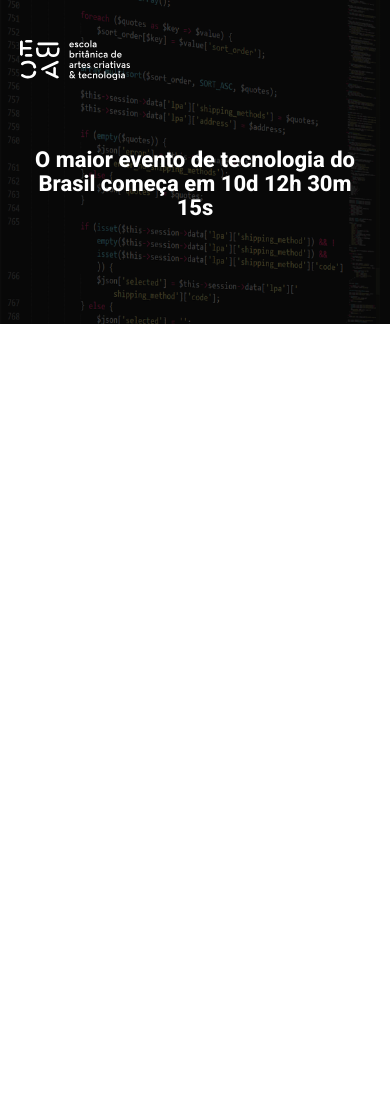
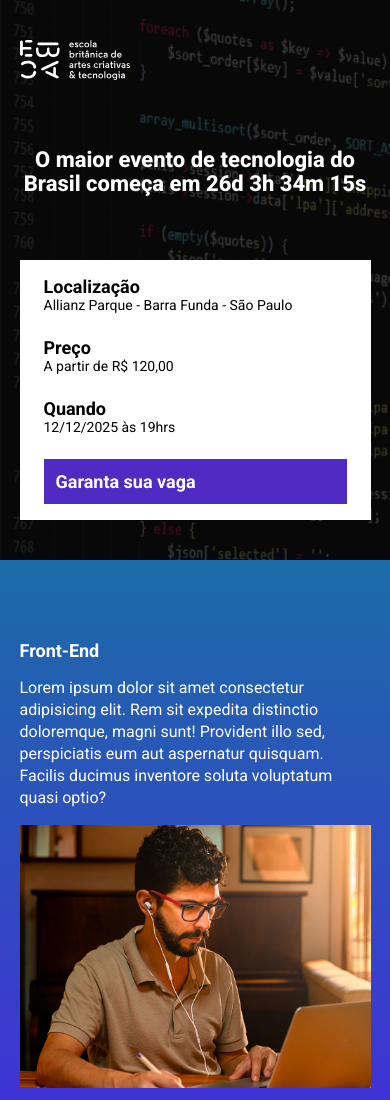
Before and after one commit to IImLucasR/ebac_tech_Talks, a website built with Parcel: page src/index.html in a window 390 px wide. Shown: the top 1100 px of the page. Before the commit the page ends 844 px from the top, so only its background shows below. Built offline with nearby package versions, Linux system fonts and the light colour scheme.

Commit message:
Criando a contagem regressiva

```diff
--- a/package.json
+++ b/package.json
@@ -3,7 +3,8 @@
   "version": "1.0.0",
   "description": "",
   "scripts": {
-    "dev": "parcel ./src/index.html ./src/styles/main.scss ./src/scripts/main.js",
+    "dev": "parcel ./src/index.html ./src/styles/main.scss ./src/scripts/main.js --cache-dir .parcel-cache",
+    "build": "parcel build src/index.html",
     "test": "echo \"Error: no test specified\" && exit 1"
   },
   "keywords": [],
@@ -12,6 +13,7 @@
   "type": "commonjs",
   "devDependencies": {
     "@parcel/transformer-sass": "^2.15.4",
+    "events": "^3.3.0",
     "parcel": "^2.15.4",
     "sharp": "^0.33.5"
   }
--- a/src/index.html
+++ b/src/index.html
@@ -8,6 +8,7 @@
     <link rel="preconnect" href="https://fonts.gstatic.com" crossorigin>
     <link href="https://fonts.googleapis.com/css2?family=Roboto:ital,wght@0,100..900;1,100..900&display=swap" rel="stylesheet">
     <link rel="stylesheet" href="./styles/main.scss">
+    <link rel="stylesheet" href="https://unpkg.com/aos@next/dist/aos.css" />
 </head>
 <body>
     <header class="hero">
@@ -15,10 +16,66 @@
             <h1></h1>
             <img class="hero__logo" src="./images/ebac_logo.svg" alt="EBAC">
             <p class="hero__text">
-                O maior evento de tecnologia do Brasil começa em 10d 12h 30m 15s
+                O maior evento de tecnologia do Brasil começa em <span id="contador">10d 12h 30m 15s</span>
             </p>
+            <div class="infos-bar">
+                <ul class="infos-bar__infos">
+                    <li class="infos-bar__infos__item">
+                        <b>Localização</b>
+                        Allianz Parque - Barra Funda - São Paulo
+                    </li>
+                    <li class="infos-bar__infos__item">
+                        <b>Preço</b>
+                        A partir de R$ 120,00
+                    </li>
+                    <li class="infos-bar__infos__item">
+                        <b>Quando</b>
+                        12/12/2025 às 19hrs
+                    </li>
+                </ul>
+                <a href="#" class="button button--primary" >Garanta sua vaga</a>
+            </div>
         </div>
     </header>
+
+    <section class="event event--frontend">
+        <div class="container" data-aos="fade-right">
+            <div class="event__details">
+                <h2 class="event__details__title">Front-End</h2>
+                <p class="event__details__description">Lorem ipsum dolor sit amet consectetur adipisicing elit. Rem sit expedita distinctio doloremque, magni sunt! Provident illo sed, perspiciatis eum aut aspernatur quisquam. Facilis ducimus inventore soluta voluptatum quasi optio?</p>
+            </div>
+            <img class="event__image" src="./images/frontend.png" alt="Front-End">
+        </div>
+    </section>
+    <section class="event event--ui-ux event--image-left">
+        <div class="container" data-aos="fade-left">
+            <div class="event__details">
+                <h2 class="event__details__title">UI/UX</h2>
+                <p class="event__details__description">Lorem ipsum dolor sit amet consectetur adipisicing elit. Rem sit expedita distinctio doloremque, magni sunt! Provident illo sed, perspiciatis eum aut aspernatur quisquam. Facilis ducimus inventore soluta voluptatum quasi optio?</p>
+            </div>
+            <img class="event__image" src="./images/frontend.png" alt="Front-End">
+        </div>
+    </section>
+    <section class="event event--data-science">
+        <div class="container" data-aos="fade-right">
+            <div class="event__details">
+                <h2 class="event__details__title">Data Science</h2>
+                <p class="event__details__description">Lorem ipsum dolor sit amet consectetur adipisicing elit. Rem sit expedita distinctio doloremque, magni sunt! Provident illo sed, perspiciatis eum aut aspernatur quisquam. Facilis ducimus inventore soluta voluptatum quasi optio?</p>
+            </div>
+            <img class="event__image" src="./images/frontend.png" alt="Front-End">
+        </div>
+    </section>
+    <section class="event event--backend event--image-left">
+        <div class="container" data-aos="fade-left">
+            <div class="event__details">
+                <h2 class="event__details__title">Back-end</h2>
+                <p class="event__details__description">Lorem ipsum dolor sit amet consectetur adipisicing elit. Rem sit expedita distinctio doloremque, magni sunt! Provident illo sed, perspiciatis eum aut aspernatur quisquam. Facilis ducimus inventore soluta voluptatum quasi optio?</p>
+            </div>
+            <img class="event__image" src="./images/frontend.png" alt="Front-End">
+        </div>
+    </section>
+
+    <script src="https://unpkg.com/aos@next/dist/aos.js"></script>
     <script src="./scripts/main.js"></script>
 </body>
 </html>
--- a/src/scripts/main.js
+++ b/src/scripts/main.js
@@ -1 +1,28 @@
-console.log("Olá Mundo");
+AOS.init();
+
+const dataDoEvento = new Date("Aug 16, 2025 19:00:00");
+const timeStampDoEvento = dataDoEvento.getTime();
+
+const contaAsHoras = setInterval(function() {
+    const agora = new Date();
+    const timeStampAtual = agora.getTime();
+
+    const distanciaAteOEvento = timeStampDoEvento - timeStampAtual;
+
+    const diaEmMs = 1000 * 60 * 60 * 24;
+    const horaEmMs = 1000 * 60 * 60;
+    const minutoEmMs = 1000 * 60;
+
+    const diasAteOEvento = Math.floor(distanciaAteOEvento / diaEmMs);
+    const horasAteOEvento = Math.floor((distanciaAteOEvento % diaEmMs) / horaEmMs);
+    const minutosAteOEvento = Math.floor((distanciaAteOEvento % horaEmMs) / minutoEmMs);
+    const segundosAteOEvento = Math.floor((distanciaAteOEvento % minutoEmMs) / 1000);
+
+    document.getElementById("contador").innerHTML = `${diasAteOEvento}d ${horasAteOEvento}h ${minutosAteOEvento}m ${segundosAteOEvento}s`
+
+    if (distanciaAteOEvento < 0) {
+        clearInterval(contaAsHoras);
+        document.getElementById("contador").innerHTML = "Evento expirado"
+
+    }
+}, 1000);
--- /dev/null
+++ b/src/styles/_event.scss
@@ -0,0 +1,63 @@
+@use "variables";
+
+.event {
+    padding: 80px 0;
+
+    &--frontend {
+        background-image: linear-gradient(variables.$blue1, variables.$blue2);
+    }
+
+    &--ui-ux {
+        background-image: linear-gradient(variables.$blue2, variables.$pink);
+    }
+
+    &--data-science {
+        background-image: linear-gradient(variables.$pink, variables.$yellow);
+    }
+
+    &--backend {
+        background-image: linear-gradient(variables.$yellow, variables.$pink);
+    }
+
+    &--image-left {
+        .container {
+            flex-direction: row-reverse;
+        }
+    }
+
+    .container {
+        display: flex;
+        gap: 40px;
+    }
+
+    &__image {
+        max-width: 360px;
+    }
+
+    &__details {
+        &__title {
+            font-size: 18px;
+            font-weight: bold;
+            margin-bottom: 16px;
+        }
+
+        &__description {
+            line-height: 22px;
+        }
+    }
+
+    @media (max-width: 640px) {
+        .container {
+            display: block;
+        }
+
+        &__image {
+            width: 100%
+        }
+
+        &__details {
+            margin-right: 0;
+            margin-bottom: 16px;
+        }
+    }
+}
--- a/src/styles/_hero.scss
+++ b/src/styles/_hero.scss
@@ -1,3 +1,5 @@
+@use "variables";
+
 .hero {
     padding-top: 64px;
     padding-bottom: 100px;
@@ -16,7 +18,7 @@
         left: 0;
         width: 100%;
         height: 100%;
-        background-color: #000;
+        background-color: variables.$secondaryTextColor;
         content: "";
         opacity: 0.7;
     }
--- /dev/null
+++ b/src/styles/_variables.scss
@@ -0,0 +1,8 @@
+$textColor: #fff;
+$secondaryTextColor: #000;
+
+$blue1: #1B6CA7;
+$blue2: #442BDB;
+$pink: #892238;
+$yellow: #9C791D;
+$purple: #4F2AC3;
--- /dev/null
+++ b/src/styles/components/_buttons.scss
@@ -0,0 +1,25 @@
+@use "../variables";
+
+.button {
+    padding: 12px;
+    font-size: 18px;
+    font-weight: bold;
+    text-decoration: none;
+    text-align: center;
+    white-space: nowrap;
+
+    &--primary {
+        color: #fff;
+        background-color: variables.$purple;
+    }
+
+    @media (max-width: 640px) {
+        display: block;
+        width: 100%;
+    }
+
+    @media (max-width:1024px) {
+        display: flex;
+        align-items: center;
+    }
+}
--- /dev/null
+++ b/src/styles/components/_infos_bar.scss
@@ -0,0 +1,42 @@
+@use "../variables";
+
+.infos-bar {
+    padding: 16px 24px;
+    background-color: variables.$textColor;
+    display: flex;
+    justify-content: space-between;
+
+    &__infos {
+        display: flex;
+        gap: 40px;
+
+        &__item {
+            font-size: 14px;
+            color: variables.$secondaryTextColor;
+
+            b {
+                color: variables.$secondaryTextColor;
+                font-size: 18px;
+                display: block;
+            }
+        }
+    }
+
+    @media (max-width: 640px) {
+        display: block;
+
+        &__infos {
+            display: block;
+
+            &__item {
+                margin-bottom: 24px;
+            }
+        }
+    }
+
+    @media (max-width:1024px) {
+        &__infos {
+            gap: 16px;
+        }
+    }
+}
--- a/src/styles/main.scss
+++ b/src/styles/main.scss
@@ -1,11 +1,16 @@
 @use "hero";
+@use "components/infos_bar";
+@use "components/buttons";
+@use "event";
+@use "variables";
 
 * {
     margin: 0;
     padding: 0;
     box-sizing: border-box;
     font-family: Roboto, sans-serif;
-    color: #fff;
+    color: variables.$textColor;
+    list-style: none;
 }
 
 .container {
```
Also changed, not shown: 1 other file.
